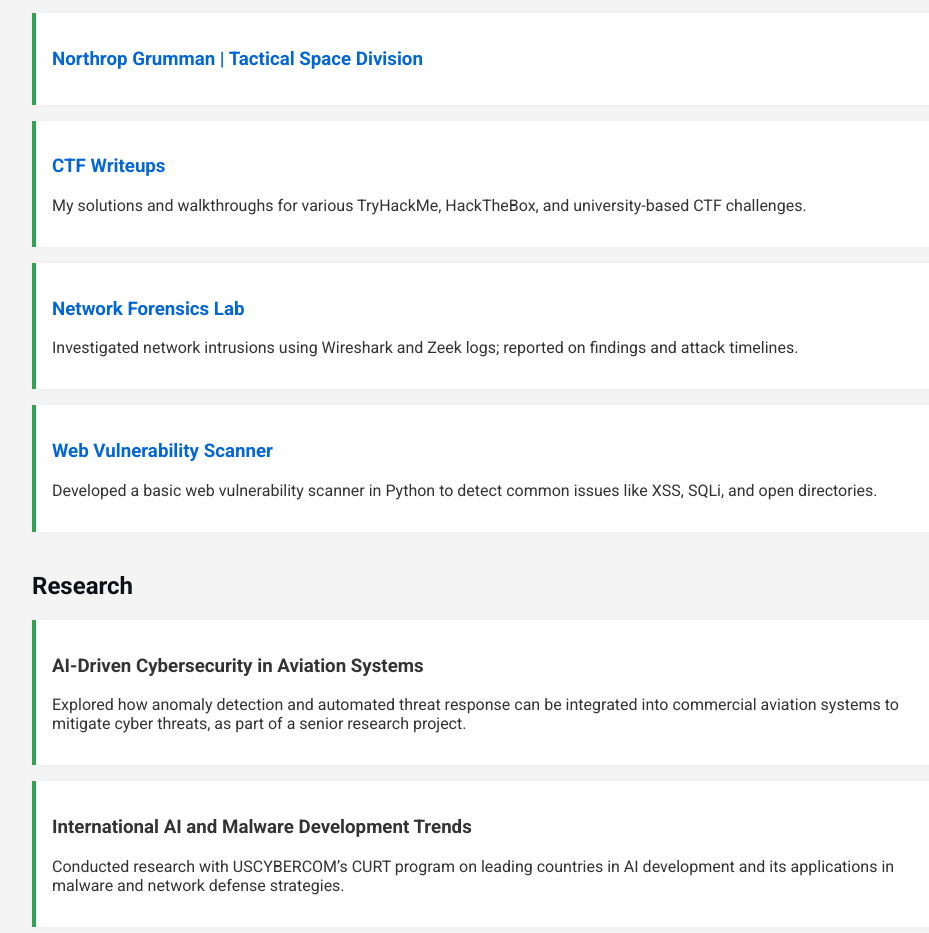
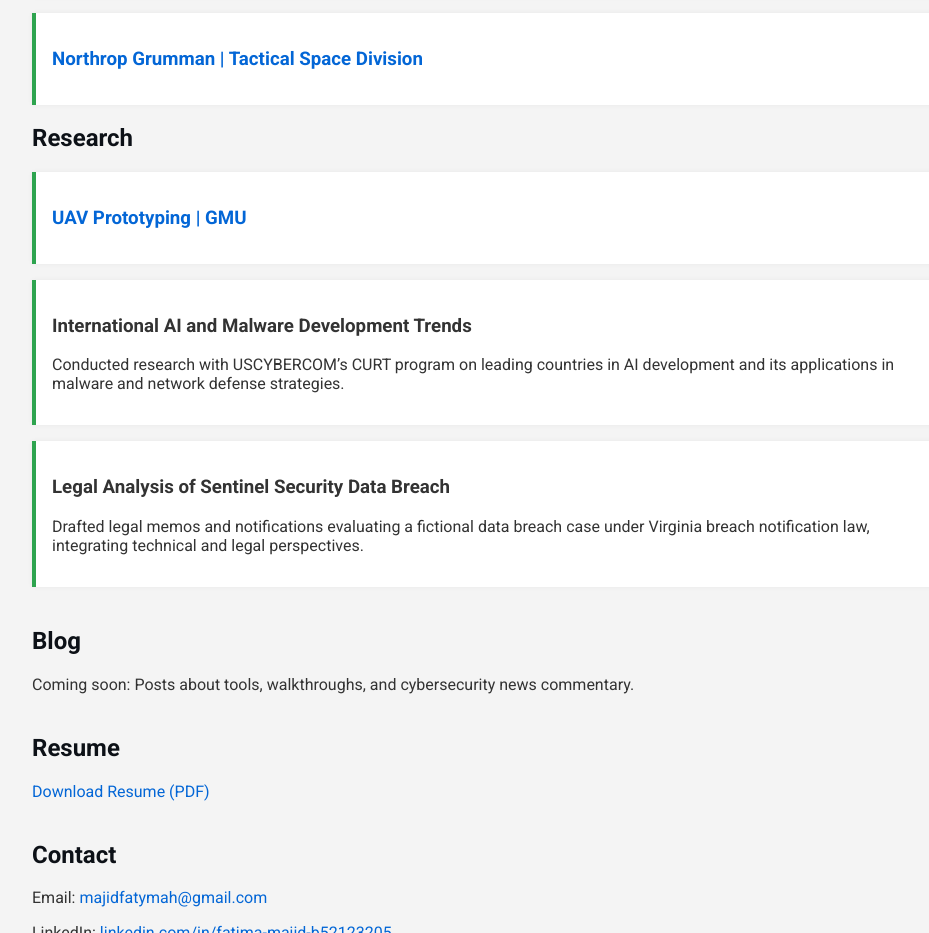
Before and after one commit to faiym/FatimaMajid-portfolio, a plain HTML site: page index.html in a window 1280 px wide. Shown: the part 733-1666 px from the top of the page, without its empty margins (158-1087 px from the left). Drawn offline with Linux system fonts and the light colour scheme.

Commit message:
Update index.html

```diff
--- a/index.html
+++ b/index.html
@@ -111,28 +111,14 @@
       <h3><a href="./northrop-project.html" target="_blank">Northrop Grumman | Tactical Space Division</a></h3>
       </div>
 
-      <div class="project">
-        <h3><a href="https://github.com/yourusername/ctf-writeups">CTF Writeups</a></h3>
-        <p>My solutions and walkthroughs for various TryHackMe, HackTheBox, and university-based CTF challenges.</p>
-      </div>
 
-      <div class="project">
-        <h3><a href="https://github.com/yourusername/network-forensics-lab">Network Forensics Lab</a></h3>
-        <p>Investigated network intrusions using Wireshark and Zeek logs; reported on findings and attack timelines.</p>
-      </div>
-
-      <div class="project">
-        <h3><a href="https://github.com/yourusername/web-vuln-scanner">Web Vulnerability Scanner</a></h3>
-        <p>Developed a basic web vulnerability scanner in Python to detect common issues like XSS, SQLi, and open directories.</p>
-      </div>
-    </section>
 
     <section>
       <h2>Research</h2>
 
       <div class="project">
-        <h3>AI-Driven Cybersecurity in Aviation Systems</h3>
-        <p>Explored how anomaly detection and automated threat response can be integrated into commercial aviation systems to mitigate cyber threats, as part of a senior research project.</p>
+        <h3><a href="./uav-prototyping.html" target="_blank">UAV Prototyping | GMU</a></h3>
+
       </div>
 
       <div class="project">
```
